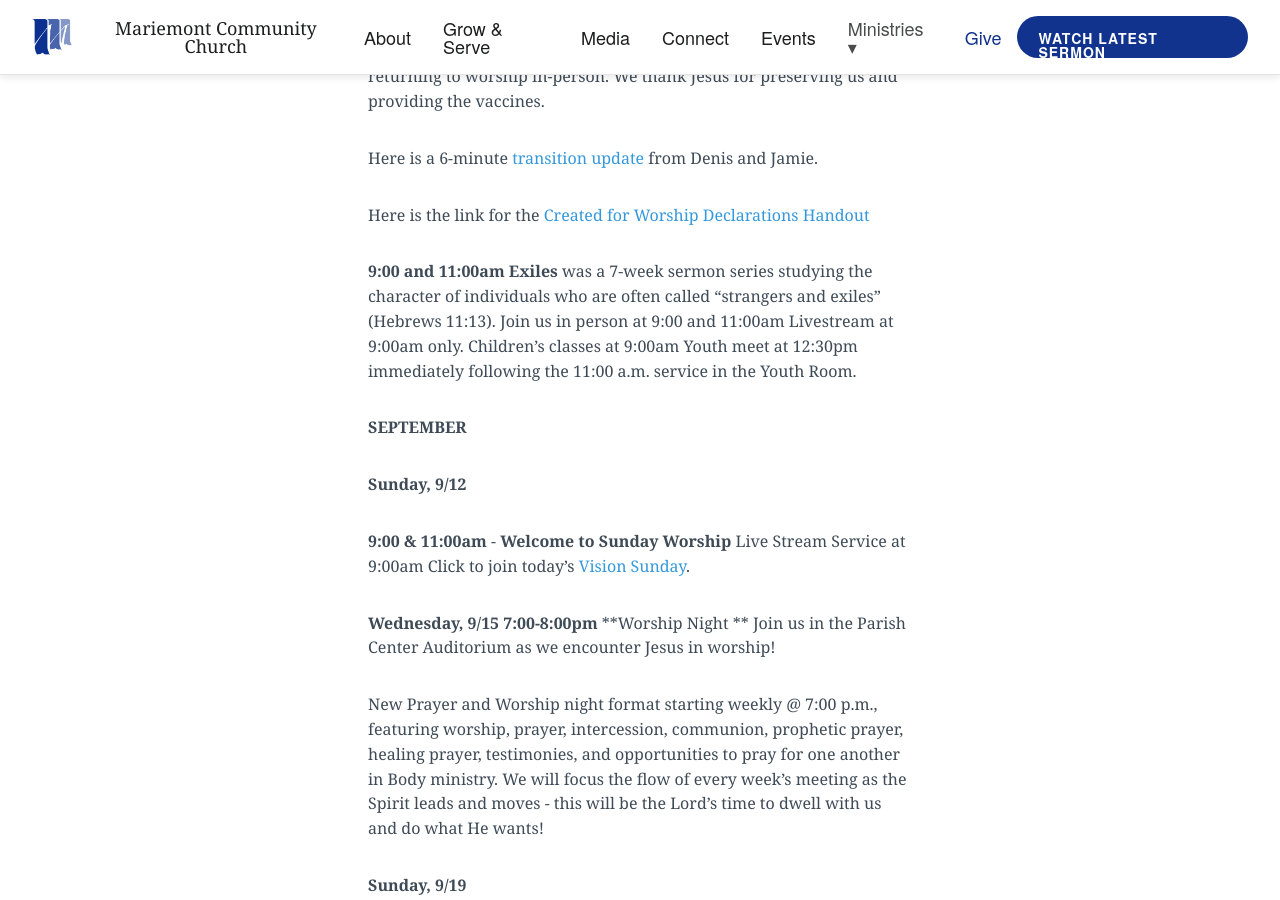
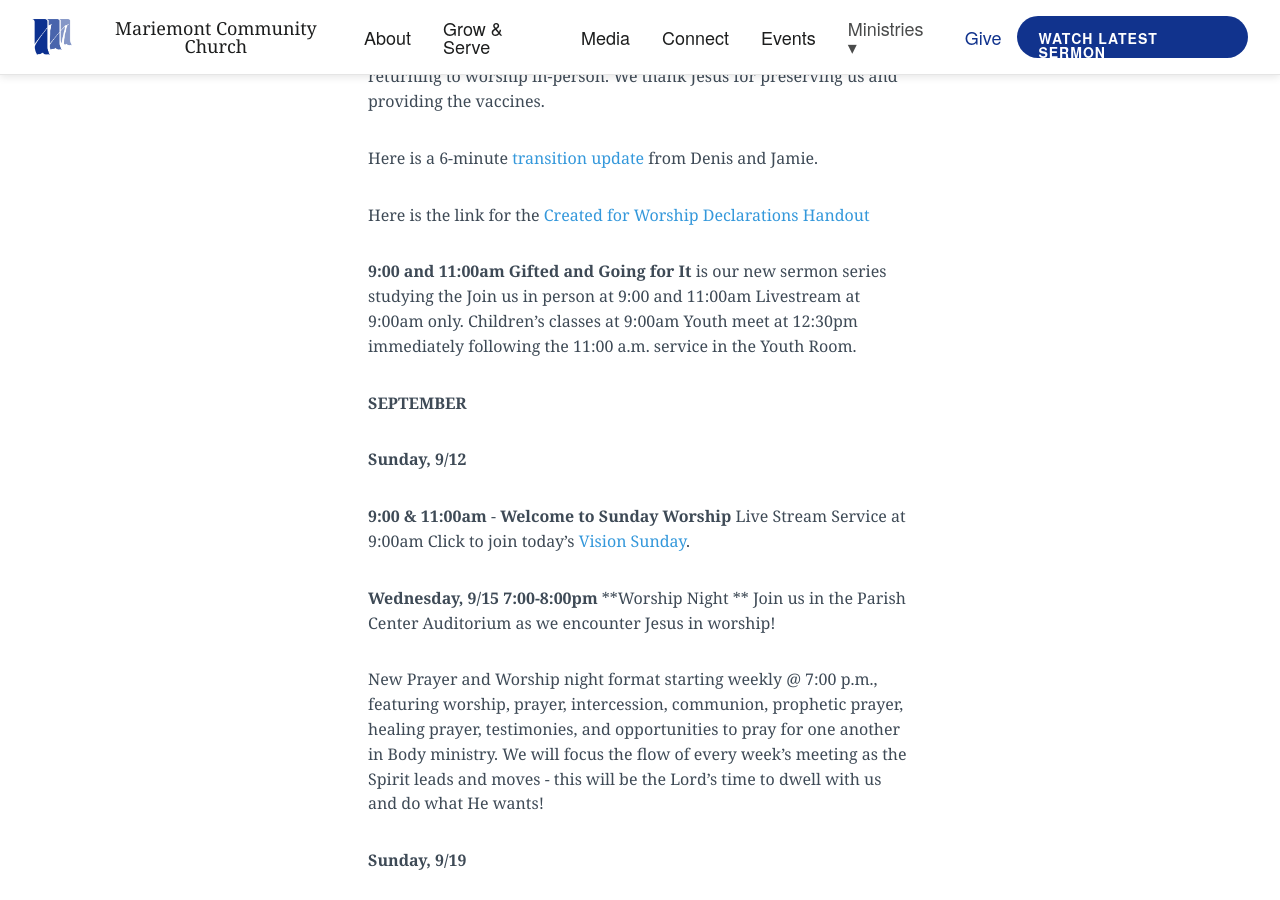
Before and after one commit to lukemoderwell/mariemont, a Jekyll site: the page built from updates.markdown, in a window 1280 px wide and 900 px high, scrolled down 444 px. Built offline with Jekyll 4.4.1, drawn with Linux system fonts in a browser that asks for light colours; nearby versions of some CDN libraries.

Commit message:
Updated Updates

```diff
--- a/updates.markdown
+++ b/updates.markdown
@@ -21,7 +21,7 @@
 
 
 **9:00 and 11:00am**
-**Exiles** was a 7-week sermon series studying the character of individuals who are often called "strangers and exiles" (Hebrews 11:13). Join us in person at 9:00 and 11:00am Livestream at 9:00am only. Children's classes at 9:00am Youth meet at 12:30pm immediately following the 11:00 a.m. service in the Youth Room.
+**Gifted and Going for It** is our new sermon series studying the  Join us in person at 9:00 and 11:00am Livestream at 9:00am only. Children's classes at 9:00am Youth meet at 12:30pm immediately following the 11:00 a.m. service in the Youth Room.
 
 **SEPTEMBER**
 
```
